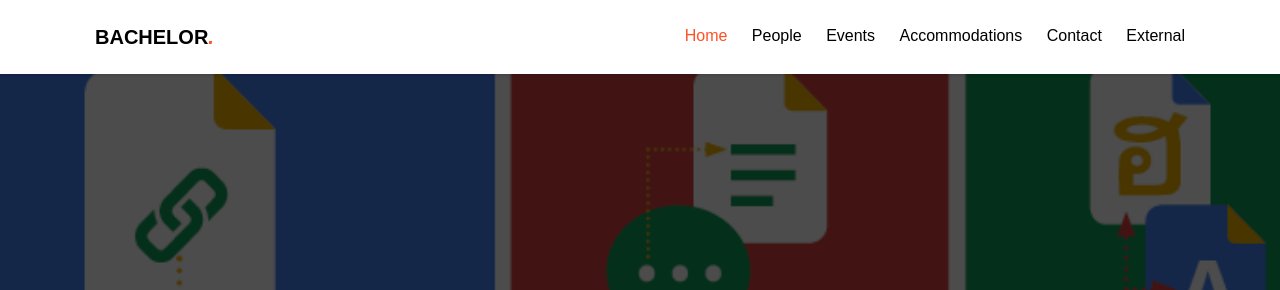
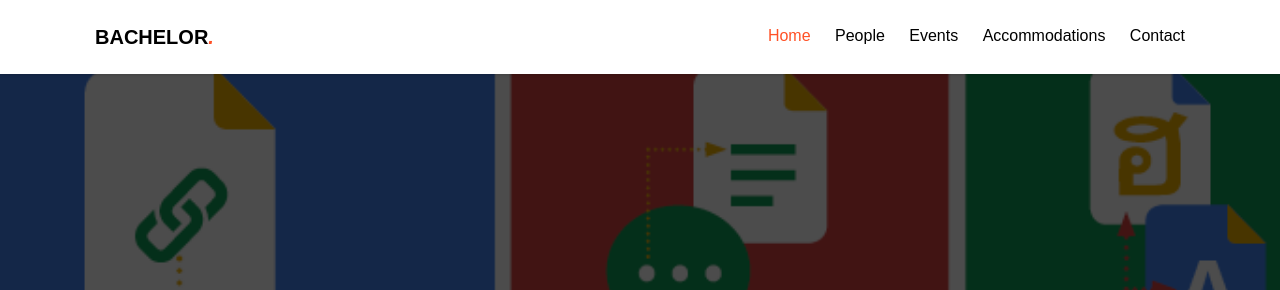
Before and after one commit to brandonsparty/asymmetry, a plain HTML site: page index.html in a window 1280 px wide. Shown: the top 290 px of the page. Drawn offline with Linux system fonts and the light colour scheme; files whose address does not match are found by name.

Commit message:
Changes to header
this is just covering up

```diff
--- a/index.html
+++ b/index.html
@@ -66,7 +66,6 @@
 						<li><a href="#" data-nav-section="portfolio">Events</a></li>
 						<li><a href="#" data-nav-section="blog">Accommodations</a></li>
 						<li><a href="#" data-nav-section="contact">Contact</a></li>
-						<li><a href="http://gettemplates.co/" class="external">External</a></li>
 					</ul>
 				</div>
 			</div>
```
